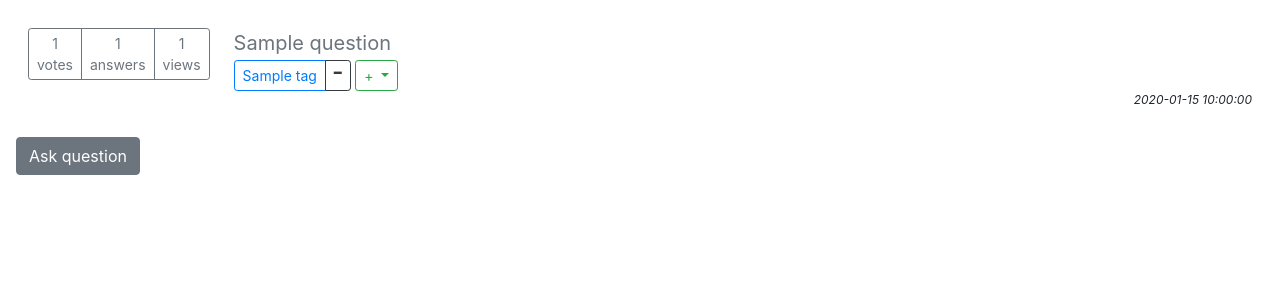
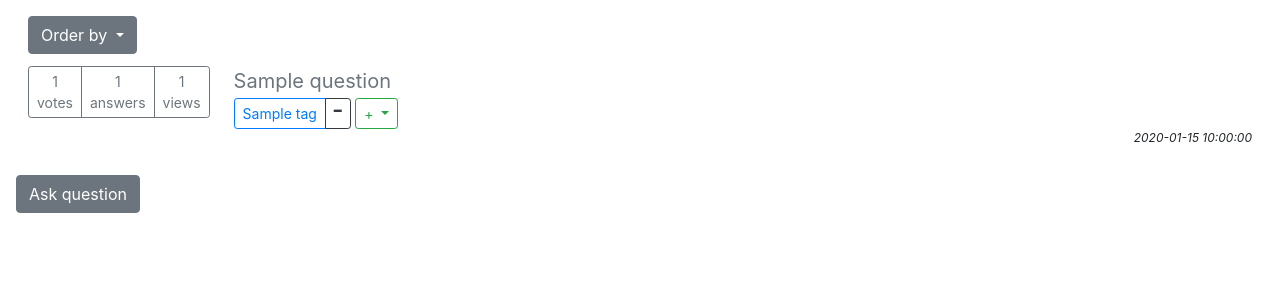
Before and after one commit to Blodie/ask-mate-python, a Flask app: template templates/index.html in a window 1280 px wide. Shown: the part 72-372 px from the top of the page. Run offline with Flask 2, Linux system fonts and the light colour scheme; the template is opened without the code that fills it: most values are stand-ins (such as "Sample title", 1, 10 or a date in 2020); some libraries are stand-ins or nearby versions.

Commit message:
Order feature added, edit answer bug fixed

```diff
--- a/server.py
+++ b/server.py
@@ -9,15 +9,17 @@ app = Flask(__name__)
 @app.route('/<list>')
 @app.route('/')
 def route_index(list=None):
+    order_by = request.args.get('order_by') if request.args.get('order_by') else "id"
+    direction = request.args.get('direction') if request.args.get('direction') else 'desc'
     if not list:
-        questions = get_questions(5)
+        questions = get_questions(order_by, direction, 5)
     else:
-        questions = get_questions()
+        questions = get_questions(order_by, direction)
 
     answer_numbers = {question['id']: len(get_answers_by_q_id(question['id'])) for question in questions}
     all_tags = get_tags()
     tags = {question['id']: get_tags_by_question_id(question['id']) for question in questions}
-    return render_template('index.html', questions=questions, answer_numbers=answer_numbers, tags=tags, all_tags=all_tags)
+    return render_template('index.html', questions=questions, answer_numbers=answer_numbers, tags=tags, all_tags=all_tags, direction=direction)
 
 
 @app.route('/question/<int:question_id>')
@@ -60,11 +62,12 @@ def answer(question_id):
 
 @app.route('/answer/<int:answer_id>/edit', methods=['GET', 'POST'])
 def edit_answer(answer_id):
+    answer = get_answer_by_answer_id(answer_id)
     question_id = get_question_id_by_answer_id(answer_id)
     if request.method == "POST":
         update_answer(answer_id, request.form['msg'])
-        return redirect(f'/question/{question_id}?inc=False')
-    return render_template('answer.html', id=answer_id, answer=answer)
+        return redirect(f'/question/{question_id}')
+    return render_template('answer.html', id=question_id, answer=answer)
 
 
 @app.route('/question/<question_id>/delete')
--- a/templates/index.html
+++ b/templates/index.html
@@ -32,6 +32,19 @@
 
     <p>
     {% if questions %}
+
+    <div class="dropdown">
+        <a class="btn btn-secondary dropdown-toggle" style="margin-left: 12px" href="#" role="button" id="dropdownMenuLink" data-toggle="dropdown" aria-haspopup="true" aria-expanded="false">
+        Order by
+        </a>
+        <div class="dropdown-menu" aria-labelledby="dropdownMenuLink">
+            <a class="dropdown-item" href="/list?order_by=vote_number&direction={{ 'asc' if direction=='desc' else 'desc' }}">Vote</a>
+            <a class="dropdown-item" href="/list?order_by=view_number&direction={{ 'asc' if direction=='desc' else 'desc' }}">View</a>
+            <a class="dropdown-item" href="/list?order_by=title&direction={{ 'asc' if direction=='desc' else 'desc' }}">Title</a>
+            <a class="dropdown-item" href="/list?order_by=submission_time&direction={{ 'asc' if direction=='desc' else 'desc' }}">Submission Time</a>
+        </div>
+    </div>
+
     <table class="table table-borderless table-hover">
         <tbody>
             {% for question in questions %}
```
Also changed, not shown: data_manager.py (+9 -7 lines), templates/answer.html (+4 -4 lines), templates/question.html (+4 -4 lines).
